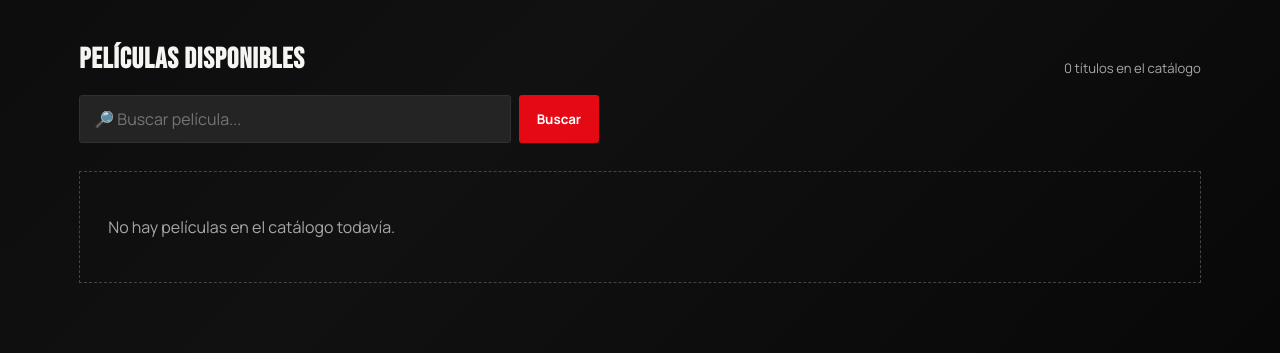
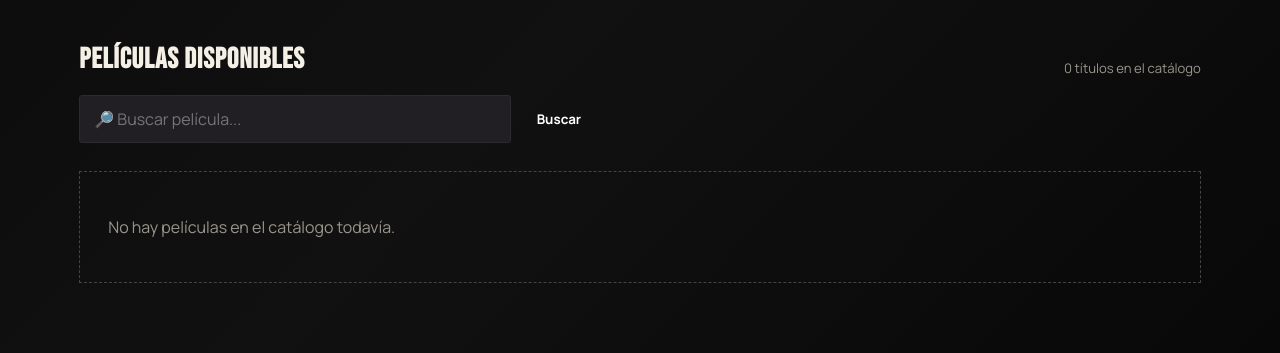
Before and after one commit to JAJOA94/Peli_Hub, a Django app: page /peliculas/ in a window 1280 px wide. Shown: the part 513-866 px from the top of the page. Run offline with Django 5.2, Linux system fonts and the light colour scheme; the visitor is signed in with stand-in values (Sample User, id 1); data that the repository does not hold is empty; parts of the project's set-up code (start-up, migrations or seed data) failed here and were passed over.

Commit message:
Ya no hay referencias --red sin uso

```diff
--- a/peliculas/static/peliculas/app.css
+++ b/peliculas/static/peliculas/app.css
@@ -1,13 +1,18 @@
 @import url('https://fonts.googleapis.com/css2?family=Bebas+Neue&family=Manrope:wght@400;500;600;700;800&display=swap');
 
 :root {
-    --ink: #f5f5f1;
-    --muted: #a7a7a7;
-    --panel: #181818;
-    --panel-soft: #242424;
-    --red: #e50914;
-    --red-dark: #b20710;
-    --line: #303030;
+    --ink: #f5f0e6;
+    --muted: #9a958c;
+    --panel: #17161a;
+    --panel-soft: #211f24;
+    --accent: #e0a458;
+    --accent-dark: #b97e34;
+    --line: #2c2a30;
+    --radius-sm: 4px;
+    --radius-md: 10px;
+    --radius-lg: 20px;
+    --shadow-soft: 0 20px 40px -20px rgba(0, 0, 0, .65);
+    --transition-base: .25s ease;
 }
 
 * {
```
